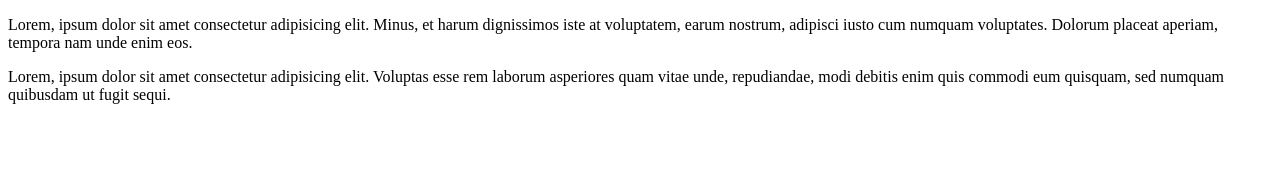
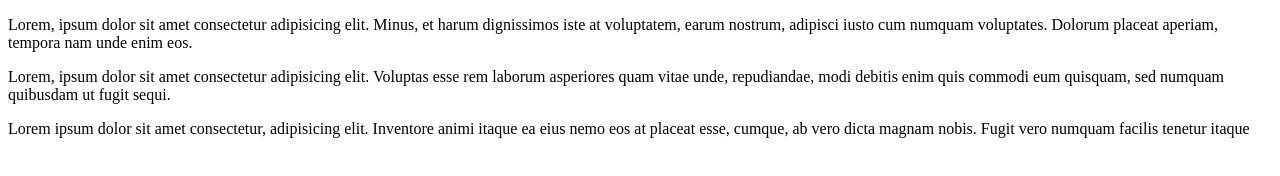
Before and after one commit to miazihad250/my-first-github-repo, a plain HTML site: page index.html in a window 1280 px wide. Drawn offline with Linux system fonts and the light colour scheme.

Commit message:
updete something

```diff
--- a/index.html
+++ b/index.html
@@ -12,5 +12,8 @@
     <div>
         <p>Lorem, ipsum dolor sit amet consectetur adipisicing elit. Voluptas esse rem laborum asperiores quam vitae unde, repudiandae, modi debitis enim quis commodi eum quisquam, sed numquam quibusdam ut fugit sequi.</p>
     </div>
+    <div>
+        <p>Lorem ipsum dolor sit amet consectetur, adipisicing elit. Inventore animi itaque ea eius nemo eos at placeat esse, cumque, ab vero dicta magnam nobis. Fugit vero numquam facilis tenetur itaque</p>
+    </div>
 </body>
 </html>
```
